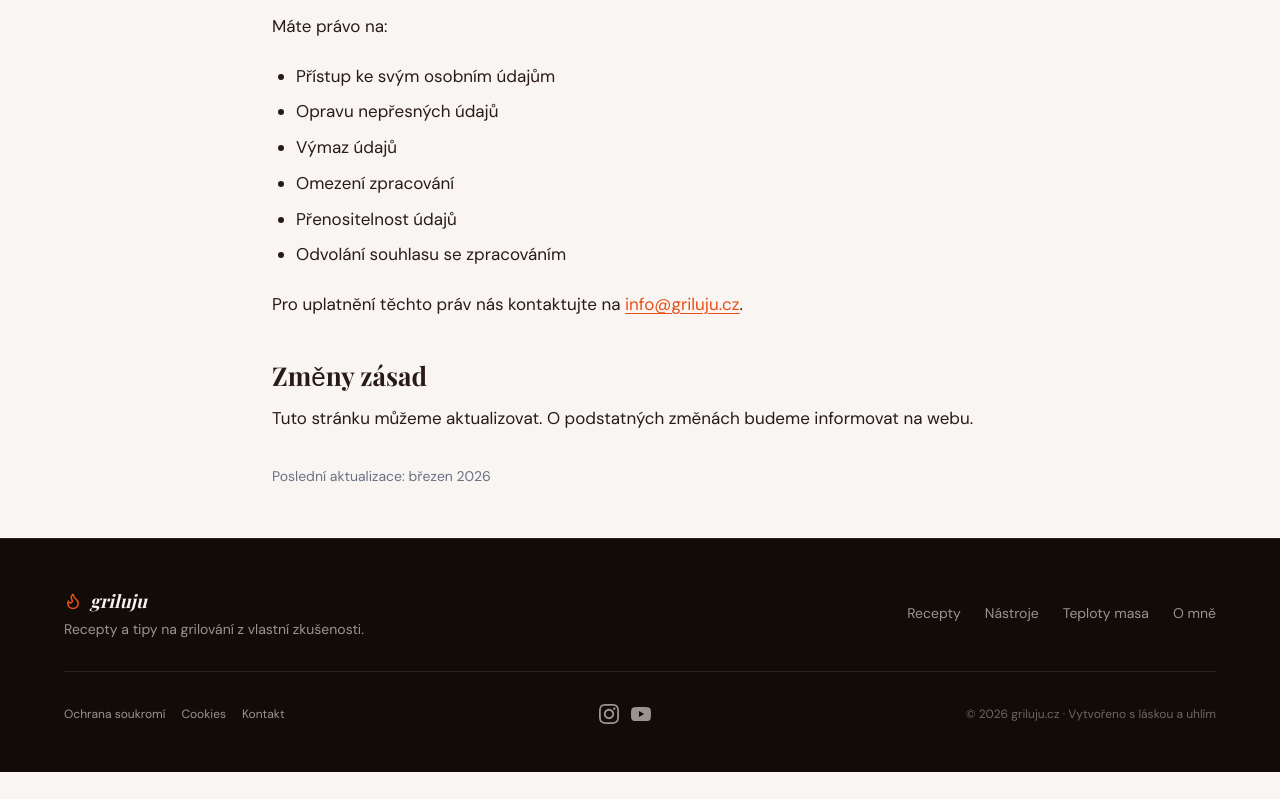
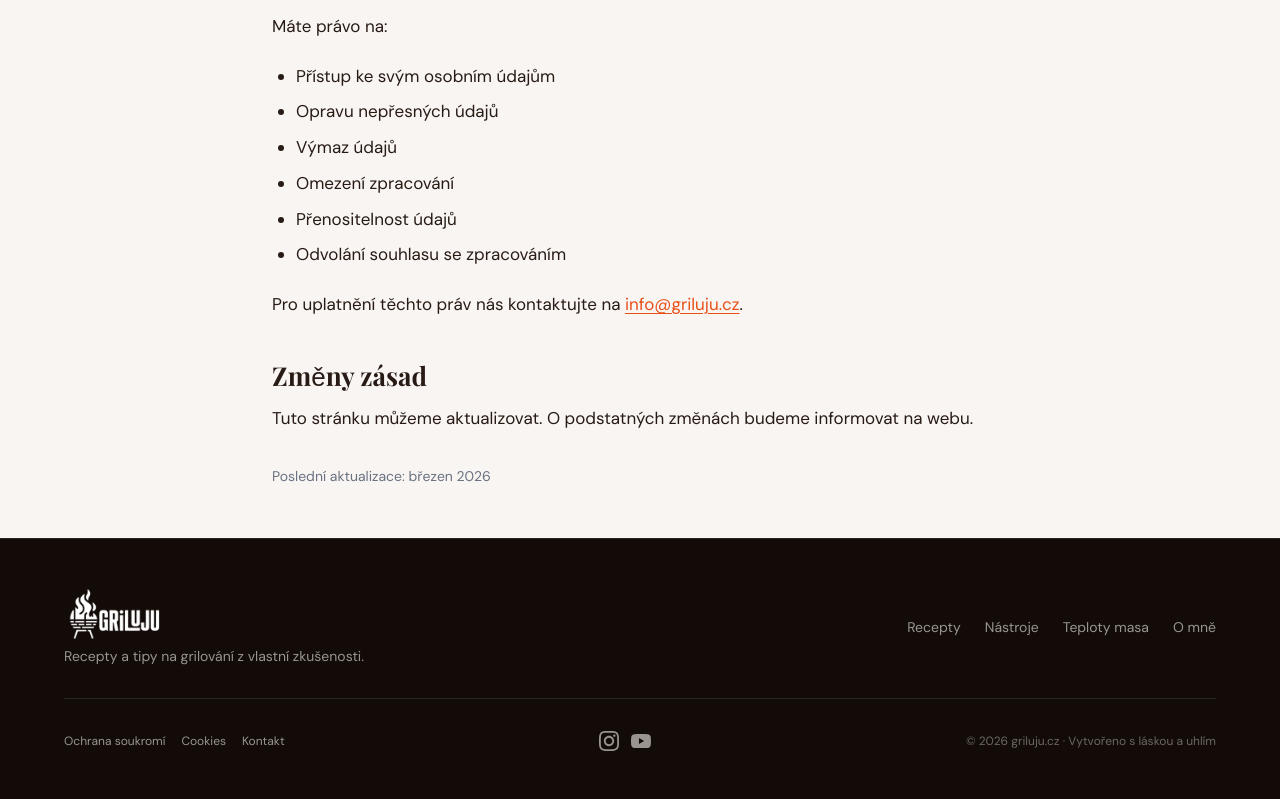
Before and after one commit to PeMajer/griluju, a Next.js app: page /ochrana-soukromi in a window 1280 px wide. Shown: the part 1024-1823 px from the top of the page. Before the commit the page ends 1796 px from the top, so only its background shows below. Built offline with nearby package versions, Linux system fonts and the light colour scheme; no server answers.

Commit message:
fix: nahradit staré logo ve footeru novým (bílá verze přes CSS filter)
Co-Authored-By: Claude Sonnet 4.6 <noreply@anthropic.com>

```diff
--- a/src/components/layout/Footer.tsx
+++ b/src/components/layout/Footer.tsx
@@ -1,5 +1,5 @@
 import Link from "next/link";
-import { Flame } from "lucide-react";
+import Image from "next/image";
 import { type Locale } from "@/lib/i18n";
 
 interface FooterProps {
@@ -23,14 +23,15 @@ export function Footer({ locale: _locale }: FooterProps) {
           <div>
             <Link
               href="/"
-              className="flex items-center justify-center gap-2 md:justify-start font-display text-lg font-bold transition-colors duration-150"
-              style={{
-                color: "var(--dark-fg)",
-                fontStyle: "italic",
-              }}
+              className="flex items-center justify-center md:justify-start transition-transform duration-200 hover:scale-105"
             >
-              <Flame size={18} className="text-heat shrink-0" style={{ fontStyle: "normal" }} />
-              <span>griluju</span>
+              <Image
+                src="/images/logo.webp"
+                alt="griluju.cz"
+                width={100}
+                height={55}
+                style={{ filter: "brightness(0) invert(1)" }}
+              />
             </Link>
             <p className="mt-1 text-sm" style={{ color: "var(--dark-fg-muted)" }}>
               Recepty a tipy na grilování z vlastní zkušenosti.
```
